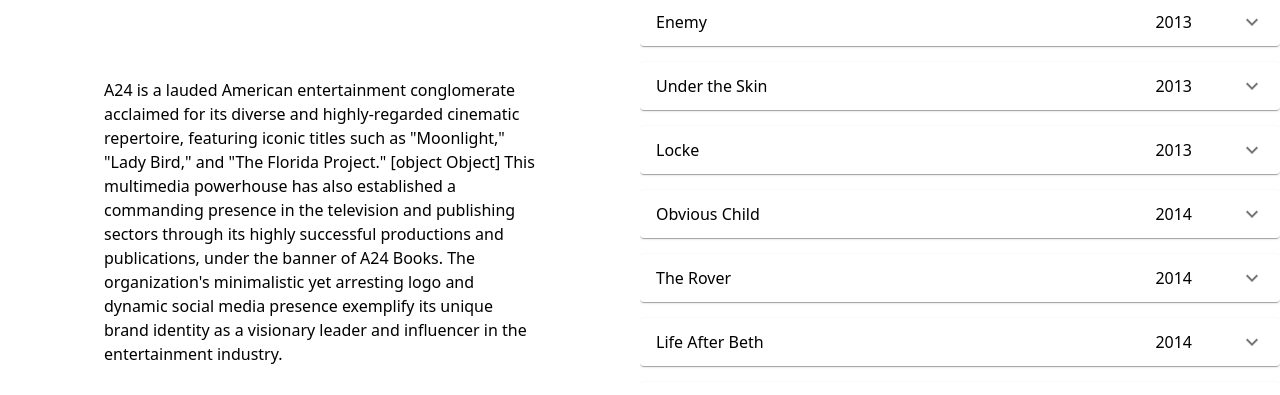
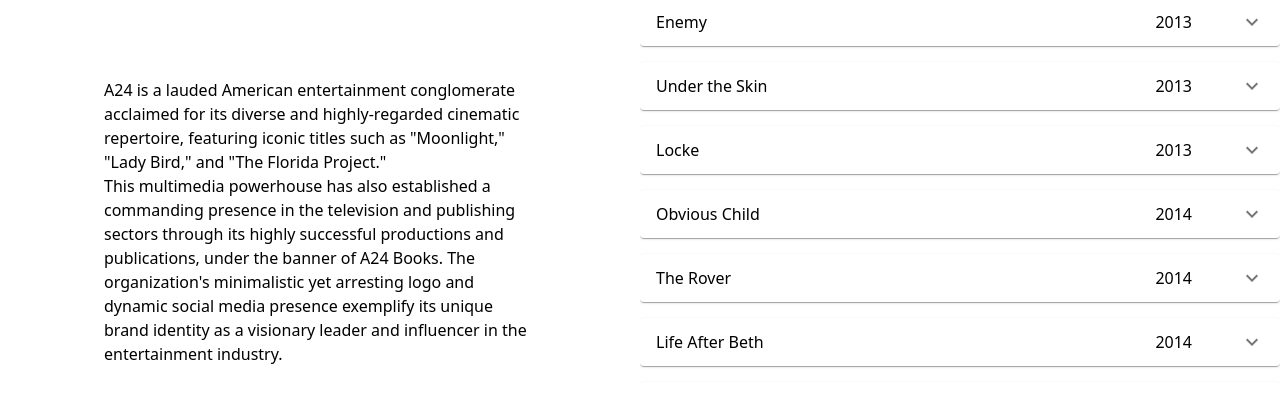
Before and after one commit to ssn00zee/A24, a Next.js app: page / in a window 1280 px wide. Shown: the part 402-797 px from the top of the page. Built offline with nearby package versions, Linux system fonts and the light colour scheme.

Commit message:
typo fix

```diff
--- a/src/pages/index.js
+++ b/src/pages/index.js
@@ -38,9 +38,9 @@
           <p
             className='md:max-w-md max-w-sm sm:text-s sm:w-full p-2'
           >
-            {`A24 is a lauded American entertainment conglomerate acclaimed for its diverse and highly-regarded cinematic repertoire, featuring iconic titles such as "Moonlight," "Lady Bird," and "The Florida Project."
-            ${<br />}
-            This multimedia powerhouse has also established a commanding presence in the television and publishing sectors through its highly successful productions and publications, under the banner of A24 Books.
+            {`A24 is a lauded American entertainment conglomerate acclaimed for its diverse and highly-regarded cinematic repertoire, featuring iconic titles such as "Moonlight," "Lady Bird," and "The Florida Project."`}
+            <br />
+            {`This multimedia powerhouse has also established a commanding presence in the television and publishing sectors through its highly successful productions and publications, under the banner of A24 Books.
             The organization's minimalistic yet arresting logo and dynamic social media presence exemplify its unique brand identity as a visionary leader and influencer in the entertainment industry.`}
           </p>
         </div>
```
